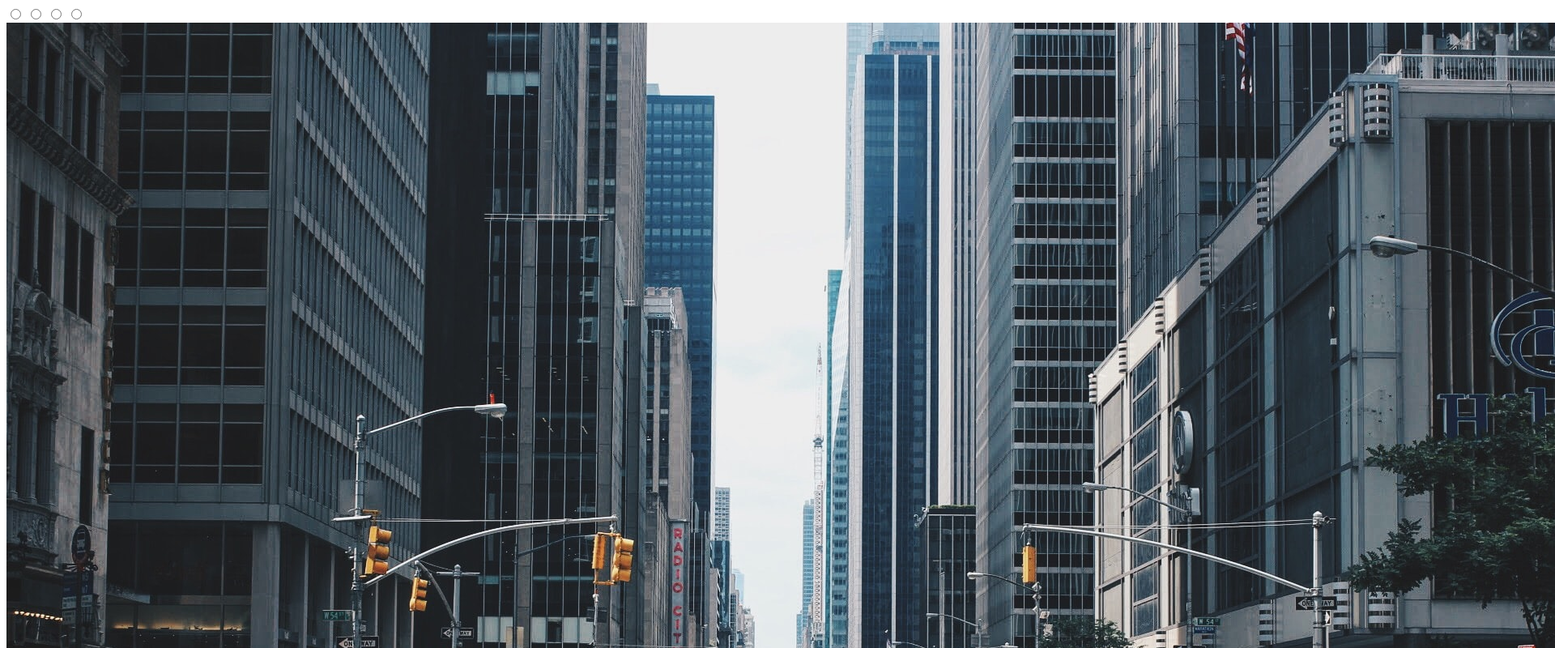
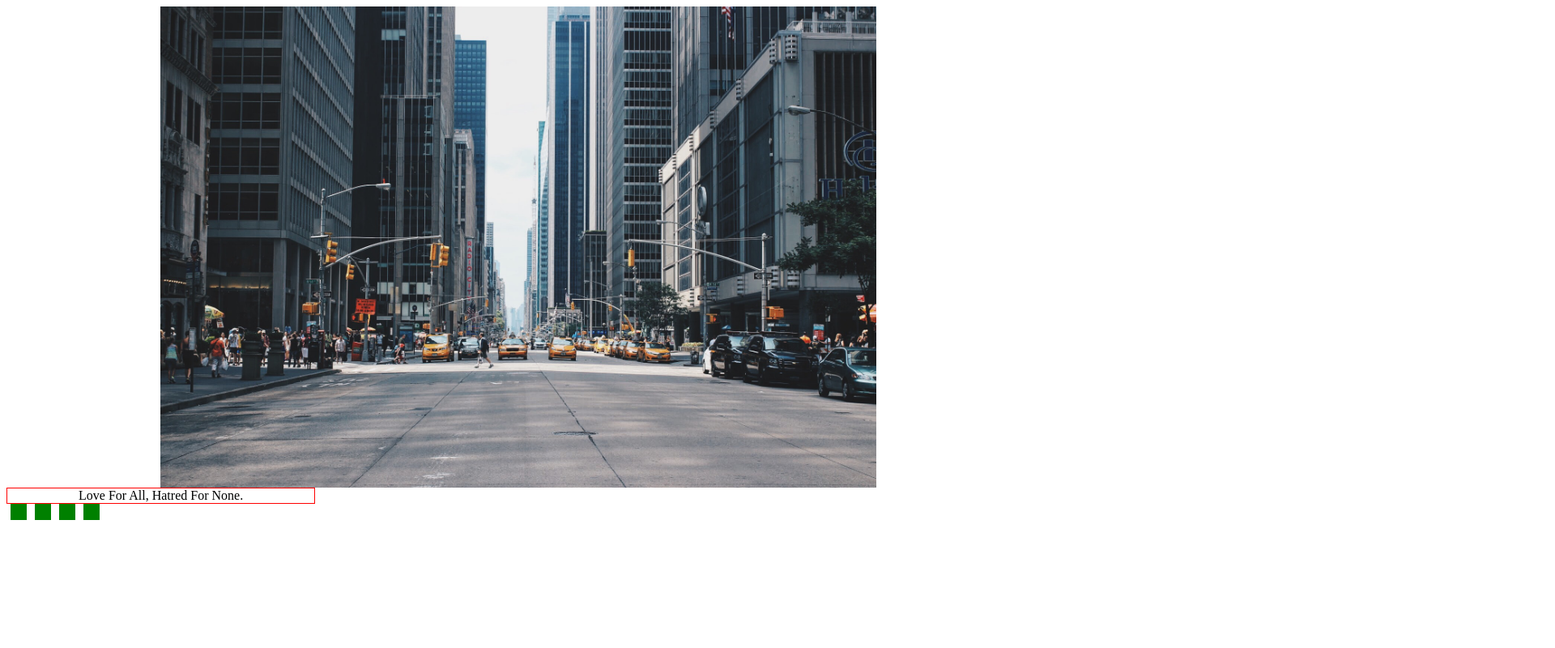
Before and after one commit to AkramGafurov/cssMemSlider, a plain HTML site: page cssMemSlider/index.html in a window 1280 px wide. Shown: the top 800 px of the page at 81% size, 1920 px wide, since content can reach past the window. Drawn offline with Linux system fonts and the light colour scheme.

Commit message:
feat: add slider functional on css(Fri, May 13, 2022 11:58:37 AM)

```diff
--- a/cssMemSlider/index.html
+++ b/cssMemSlider/index.html
@@ -9,20 +9,23 @@
 </head>
 <body>
 
-  <input class="radio" type="radio" name="" id="r1">
-  <input class="radio" type="radio" name="" id="r2">
-  <input class="radio" type="radio" name="" id="r3">
-  <input class="radio" type="radio" name="" id="r4">
+  <input class="radio" type="radio" name="r" id="r1" checked>
+  <input class="radio" type="radio" name="r" id="r2">
+  <input class="radio" type="radio" name="r" id="r3">
+  <input class="radio" type="radio" name="r" id="r4">
 
-  <div class="slider">
-    <div class="slider__item"><img src="./media/1.jpg" alt="city" class="slider__img"></div>
-    <div class="slider__item"><img src="./media/2.jpg" alt="city" class="slider__img"></div>
-    <div class="slider__item"><img src="./media/3.jpg" alt="city" class="slider__img"></div>
-    <div class="slider__item"><img src="./media/4.jpg" alt="city" class="slider__img"></div>
+  <div class="slider-box">
+    <div class="slider">
+      <div class="slide s1"><img src="./media/1.jpg" alt="city" class="img"></div>
+      <div class="slide"><img src="./media/2.jpg" alt="city" class="img"></div>
+      <div class="slide"><img src="./media/3.jpg" alt="city" class="img"></div>
+      <div class="slide"><img src="./media/4.jpg" alt="city" class="img"></div>
+    </div>
   </div>
 
+
   <div class="content">
-    <div class="text">Love For All, Hatred For None.</div>
+    <div class="text t1">Love For All, Hatred For None.</div>
     <div class="text">Never regret anything that made you smile.</div>
     <div class="text">Everything you can imagine is real.</div>
     <div class="text">What we think, we become.</div>
--- a/cssMemSlider/stlye.css
+++ b/cssMemSlider/stlye.css
@@ -0,0 +1,85 @@
+.radio {
+  display: none;
+}
+
+#r1:checked ~ .slider-box .slider .s1 {
+  margin-left: 0%;
+}
+
+#r2:checked ~ .slider-box .slider .s1 {
+  margin-left: -25%;
+}
+
+#r3:checked ~ .slider-box .slider .s1 {
+  margin-left: -50%;
+}
+
+#r4:checked ~ .slider-box .slider .s1 {
+  margin-left: -75%;
+}
+
+#r1:checked ~ .content .t1 {
+  margin-left: -0%;
+}
+
+#r2:checked ~ .content .t1 {
+  margin-left: -100%;
+}
+
+#r3:checked ~ .content .t1 {
+  margin-left: -200%;
+}
+
+#r4:checked ~ .content .t1 {
+  margin-left: -300%;
+}
+
+.slider-box {
+  width: 70%;
+  margin: 0 auto;
+  overflow: hidden;
+}
+
+.slider {
+  width: 400%;
+  display: flex;
+}
+
+.slide {
+  width: 25%;
+  transition: 0.3s ease;
+}
+
+.img {
+  width: 100%;
+  height: 100%;
+  object-fit: fill;
+}
+
+.content {
+  display: flex;
+  width: 30%;
+  overflow: hidden;
+  border: 1px solid red;
+}
+
+.text {
+  height: 100%;
+  display: flex;
+  flex: 0 0 100%;
+  align-items: center;
+  justify-content: center;
+  transition: 0.3s ease;
+}
+
+.navigation {
+  display: flex;
+}
+
+.bar {
+  width: 20px;
+  height: 20px;
+  background-color: green;
+  cursor: pointer;
+  margin: 0 5px;
+}
```
